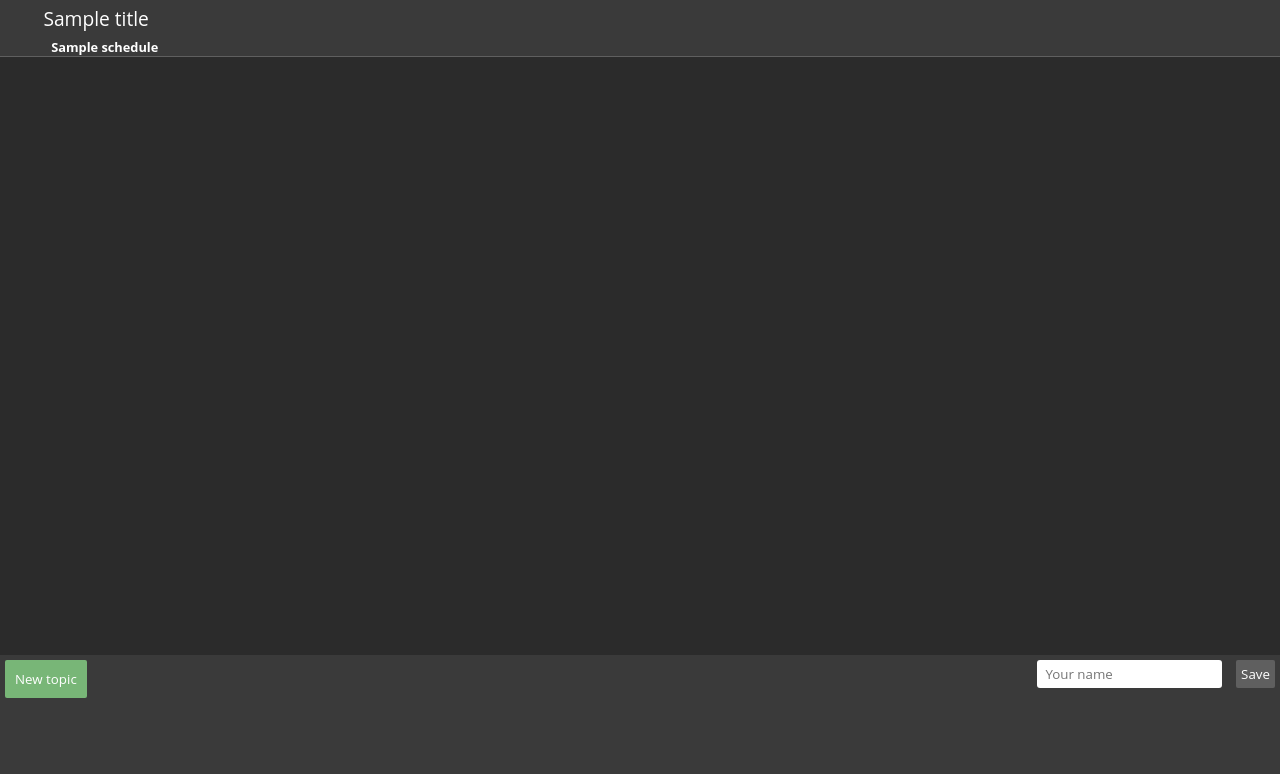
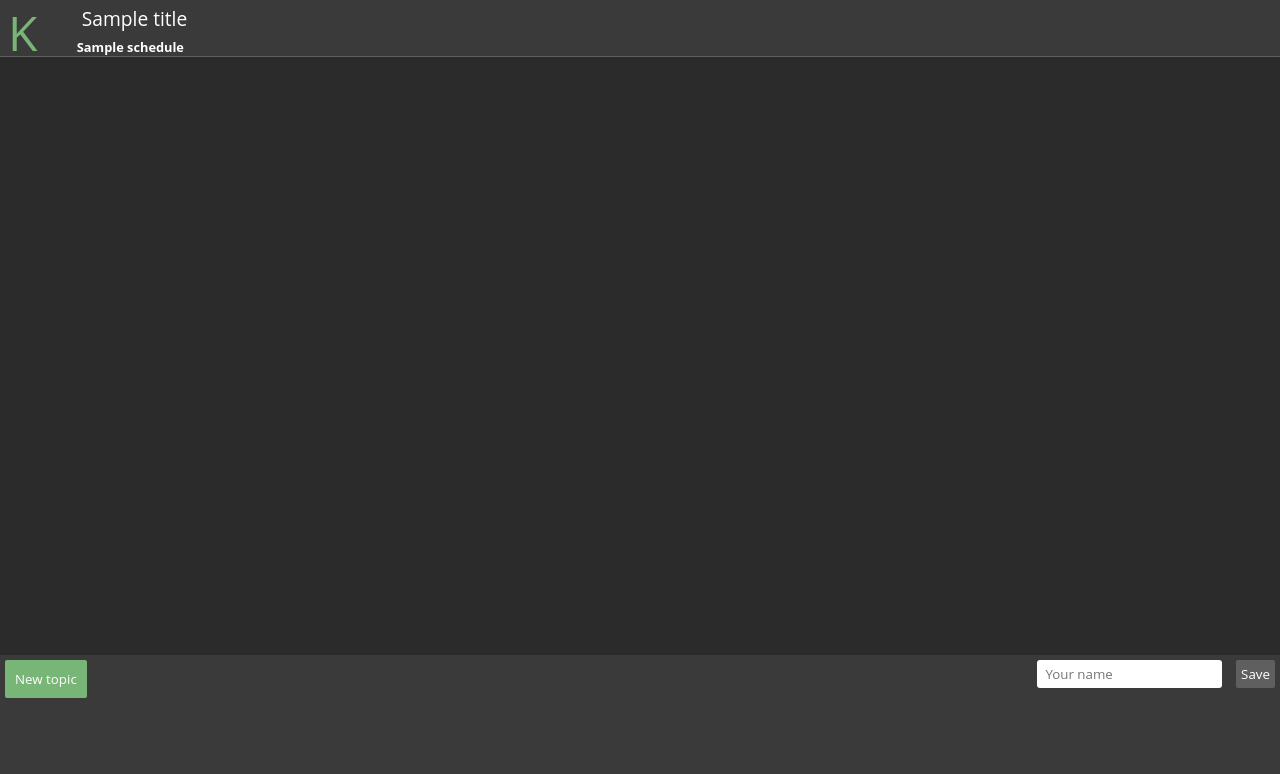
Before and after one commit to conorpp/karxim, a Django app: template karxim/templates/discussion.html in a window 1280 px wide. Shown: the top 774 px of the page. Run offline with Django 3.2, Linux system fonts and the light colour scheme; the template is opened without the code that fills it: most values are stand-ins (such as "Sample title", 1, 10 or a date in 2020).

Commit message:
added logo to page view

```diff
--- a/karxim/templates/discussion.html
+++ b/karxim/templates/discussion.html
@@ -11,6 +11,7 @@
     max-height:78%;
     margin-bottom:4em;
 }
+#logo{font-size:3em;left:8px;}
 </style>
 <div id="popupSpace" class="hide abs fright background3 mar15 shadow level5 popupSpace"></div>
 <div id="topLoad" class="abs level3 top3" ></div>
@@ -18,8 +19,9 @@
 <div id="Discussion" class="background2 fright fixed">
   <div id="topSpace"class="background3 color0" >
     <div id="dX"class="fleft abs clicker background3 hide" >X</div>
-    <div id="dTitle" class="pad5 left2 fs12 abs">{{ title }}</div>
-    <p id="info" class="abs top2 fs8 left4 bold">{{ schedule }}</p>
+    <a href="/" target="_blank"><div id="logo" class="abs fleft color1">K</div></a>
+    <div id="dTitle" class="pad5 left4 fs12 abs">{{ title }}</div>
+    <p id="info" class="abs top2 fs8 left6 bold">{{ schedule }}</p>
   </div>
   <div id="dFill" >
   </div>
```
